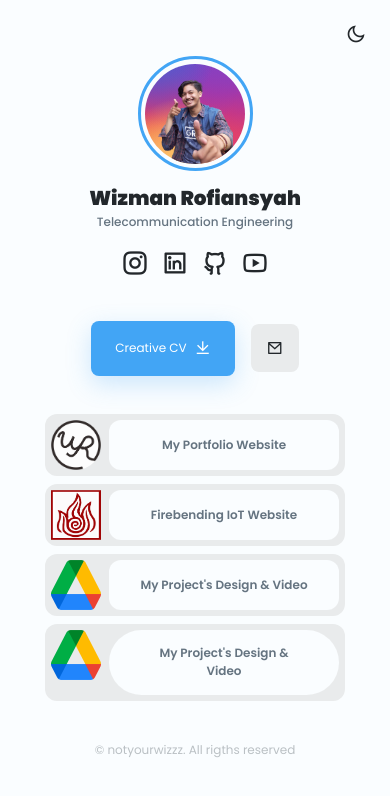
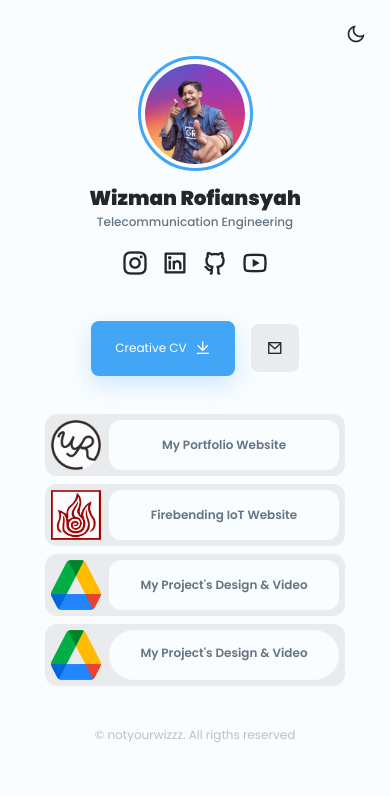
Before and after one commit to Rofiansyah/whoiswizman, a website: page index.html in a window 390 px wide. Drawn offline with nearby package versions, Linux system fonts and the light colour scheme.

Commit message:
Perbaikan_V2.5

```diff
--- a/assets/css/styles.css
+++ b/assets/css/styles.css
@@ -336,7 +336,7 @@ a {
 .button__hover {
   position: relative;
   color: #fff;
-  padding: .9rem 2.20rem;
+  padding: .9rem .5rem;
   border-radius: 3rem;
   transition: .4s;
 }
@@ -444,10 +444,9 @@ a {
     font-size: var(--normal-font-size);
     font-weight: 600;
   }
-  /* Button scale */
-  .button__hover:hover {
-    transform: scale(1.35);
-}
+  /* .button__hover:hover {
+    transform: scale(1.3);
+  } */
 }
 @media screen and (max-width: 645px) {
   .filters__content{
```
